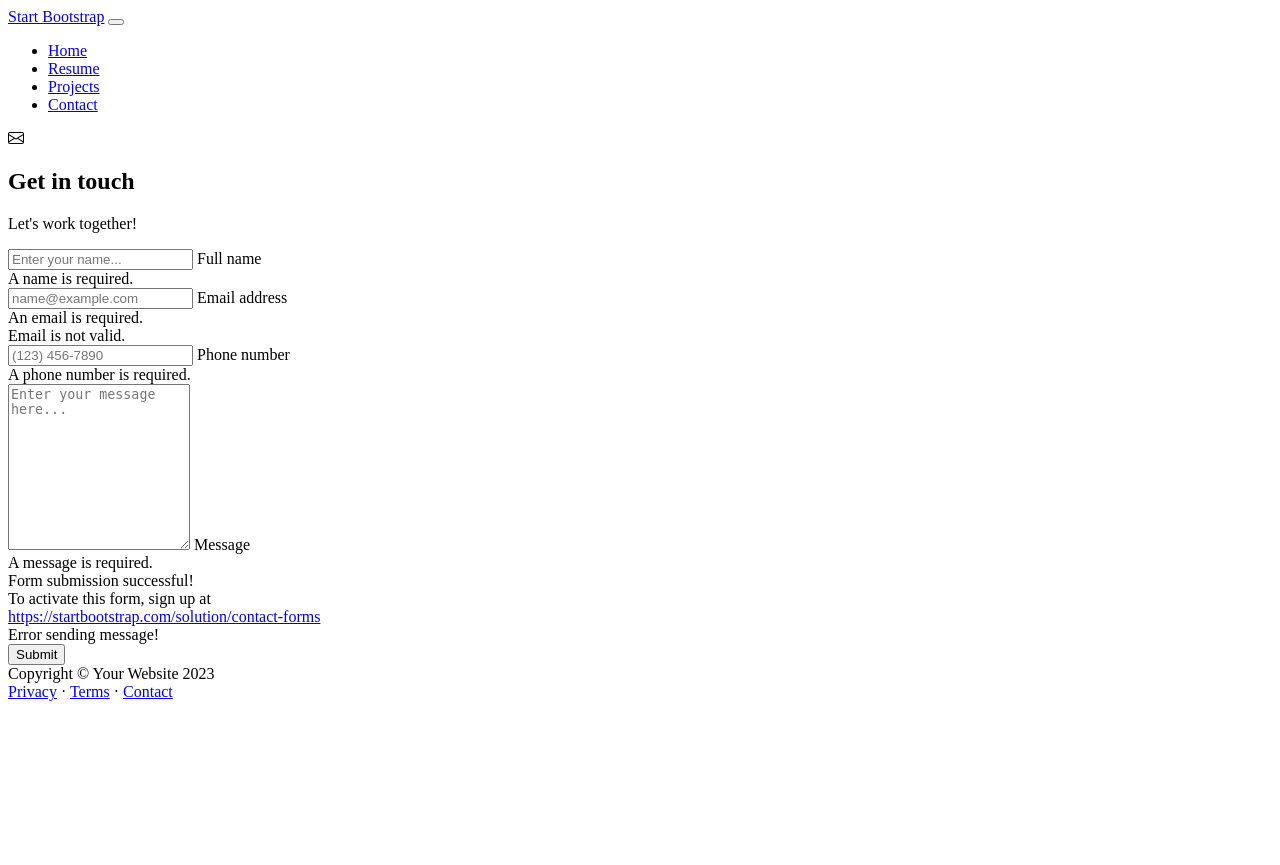
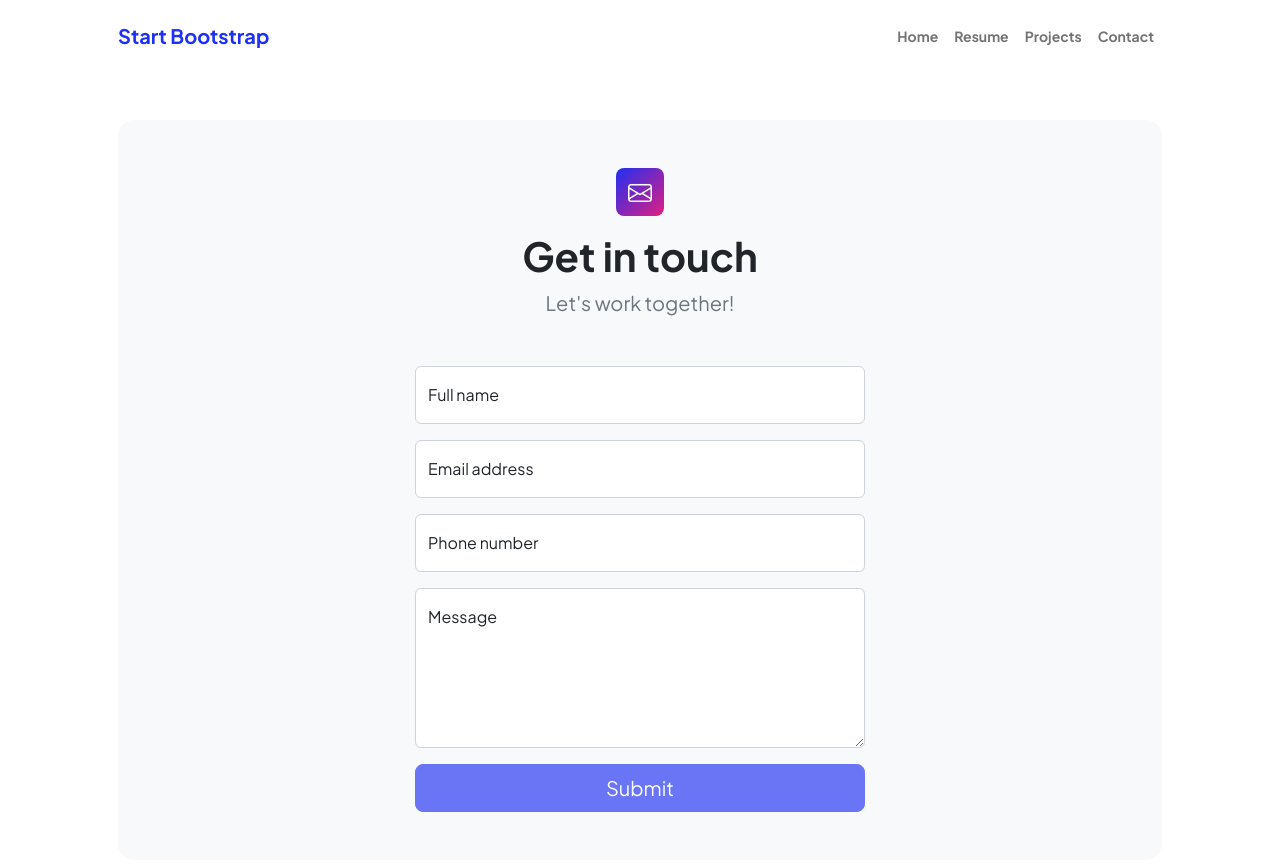
Before and after one commit to janfrancisco914/codeweavers, a Django app: page /contact/ in a window 1280 px wide. Shown: the top 865 px of the page. Before the commit the page ends 701 px from the top, so only its background shows below. Run offline with Django 5.2, Linux system fonts and the light colour scheme; some libraries are stand-ins or nearby versions.

Commit message:
updated website

```diff
--- a/website/members/templates/contact.html
+++ b/website/members/templates/contact.html
@@ -1,3 +1,4 @@
+{% load static %}
 <!DOCTYPE html>
 <html lang="en">
     <head>
@@ -15,7 +16,7 @@
         <!-- Bootstrap icons-->
         <link href="https://cdn.jsdelivr.net/npm/bootstrap-icons@1.8.1/font/bootstrap-icons.css" rel="stylesheet" />
         <!-- Core theme CSS (includes Bootstrap)-->
-        <link href="css/styles.css" rel="stylesheet" />
+        <link rel="stylesheet" href="{% static 'cssjs/styles.css' %}">
     </head>
     <body class="d-flex flex-column">
         <main class="flex-shrink-0">
@@ -26,10 +27,10 @@
                     <button class="navbar-toggler" type="button" data-bs-toggle="collapse" data-bs-target="#navbarSupportedContent" aria-controls="navbarSupportedContent" aria-expanded="false" aria-label="Toggle navigation"><span class="navbar-toggler-icon"></span></button>
                     <div class="collapse navbar-collapse" id="navbarSupportedContent">
                         <ul class="navbar-nav ms-auto mb-2 mb-lg-0 small fw-bolder">
-                            <li class="nav-item"><a class="nav-link" href="index.html">Home</a></li>
-                            <li class="nav-item"><a class="nav-link" href="resume.html">Resume</a></li>
-                            <li class="nav-item"><a class="nav-link" href="projects.html">Projects</a></li>
-                            <li class="nav-item"><a class="nav-link" href="contact.html">Contact</a></li>
+                            <li class="nav-item"><a class="nav-link" href="{% url 'index' %}">Home</a></li>
+                            <li class="nav-item"><a class="nav-link" href="{% url 'resume' %}">Resume</a></li>
+                            <li class="nav-item"><a class="nav-link" href="{% url 'projects' %}">Projects</a></li>
+                            <li class="nav-item"><a class="nav-link" href="{% url 'contact' %}">Contact</a></li>
                         </ul>
                     </div>
                 </div>
--- a/website/members/urls.py
+++ b/website/members/urls.py
@@ -1,15 +1,12 @@
+# website/urls.py
 from django.urls import path
 from . import views
 
 urlpatterns = [
-    path('members/', views.members, name='members'),
-    path('contact/', views.contact, name='contact'),
-    path('customize/', views.customize, name='customize'),
-    path('about/', views.about, name='about'),
-    path('services/', views.services, name='services'),
-    path('index/projects', views.index, name='index'),
-    path('homepage/', views.homepage, name='homepage'),
-    path('projects/', views.projects, name='projects'),
+    path('index/', views.index, name='index'),
     path('contact/', views.contact, name='contact'),
     path('resume/', views.resume, name='resume'),
+    path('projects/', views.projects, name='projects'),
+    path('about/', views.about, name='about'),
+    # other paths...
 ]
--- a/website/members/views.py
+++ b/website/members/views.py
@@ -2,34 +2,17 @@ from django.http import HttpResponse
 from django.template import loader
 from django.shortcuts import render
 
-
-def members(request):
-  template = loader.get_template('index.html')
-  return HttpResponse(template.render())
-
 def index(request):
     return render(request, 'index.html')
 
-def customize(request):
-    return render(request, 'customize.html')
-
 def contact(request):
     return render(request, 'contact.html')
-
-def about(request):
-    return render(request, 'about.html')
-
-def services(request):
-    return render(request, 'services.html')
-
-def homepage(request):
-    return render(request, 'homepage.html')
-
-def login(request):
-    return render(request, 'login.html')
 
 def resume(request):
     return render(request, 'resume.html')
 
 def projects(request):
     return render(request, 'projects.html')
+
+def about(request):
+    return render(about, 'about.html')
```
Also changed, not shown: website/members/templates/index.html (+6 -5 lines), website/members/templates/projects.html (+6 -5 lines), website/members/templates/resume.html (+6 -5 lines).
